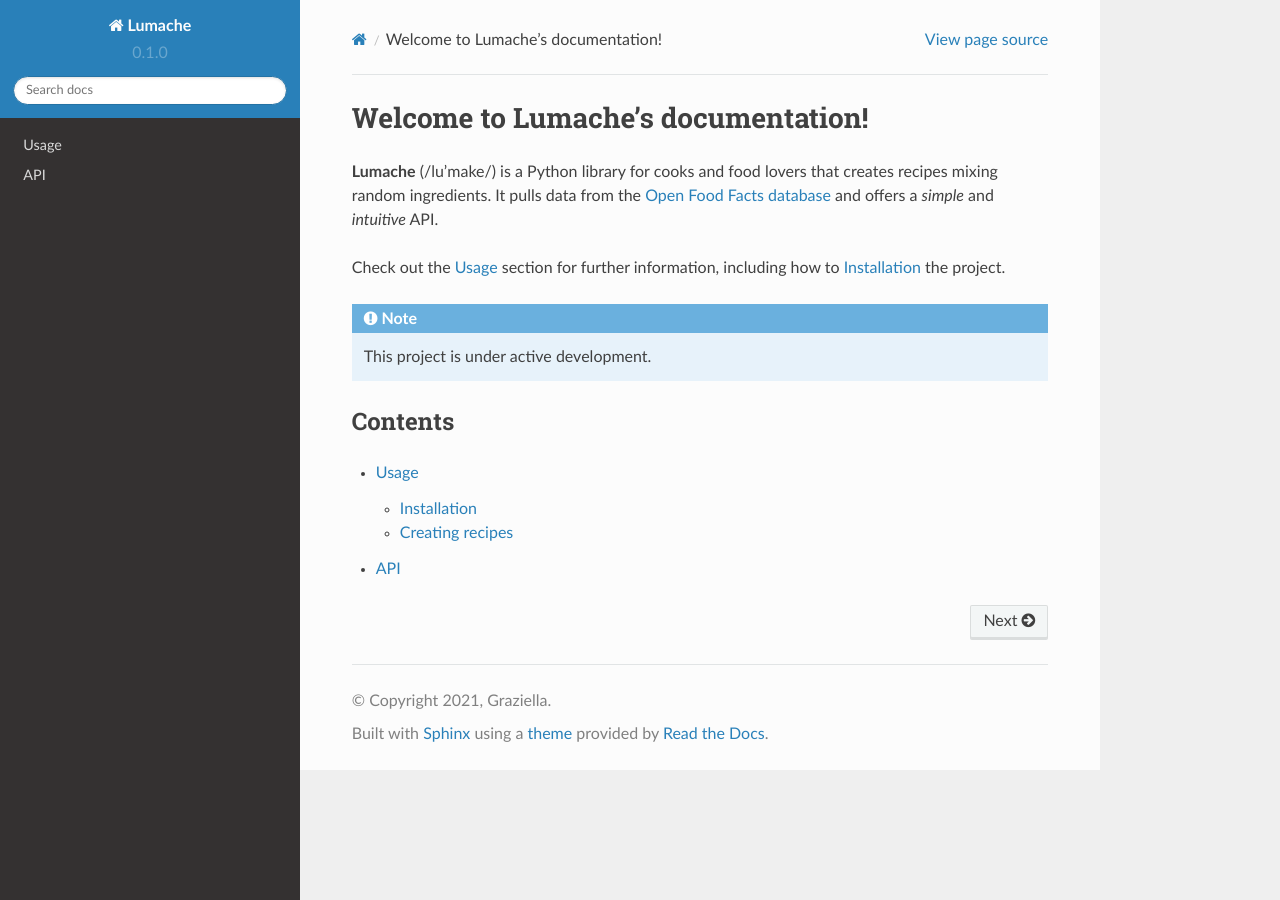
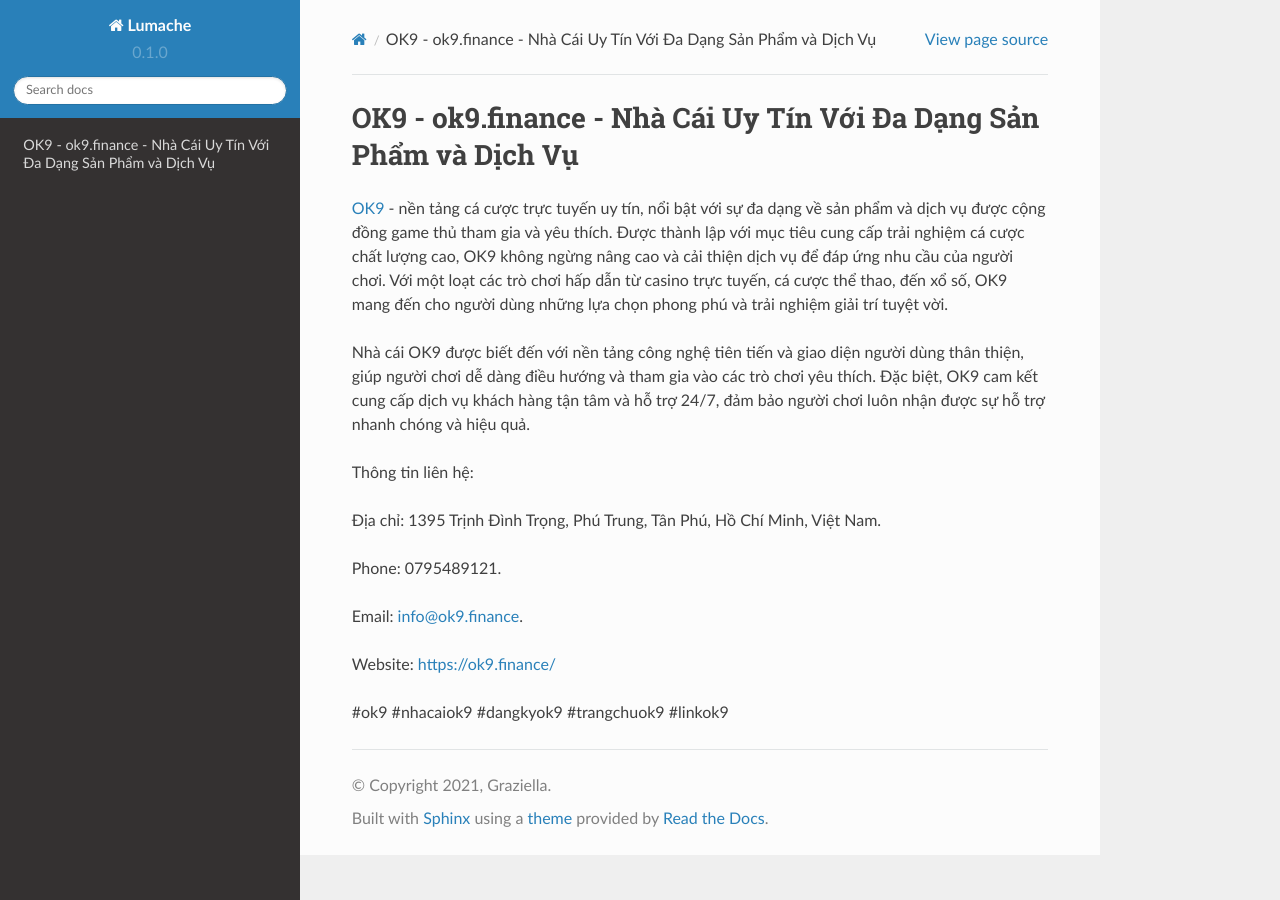
Before and after one commit to morriscraig2868/ok9finance, a Sphinx documentation site: the page built from docs/source/index.rst, in a window 1280 px wide. Built offline with Sphinx 7.4.7 and the Read the Docs theme 2.0.0, drawn with Linux system fonts in a browser that asks for light colours.

Commit message:
Update index.rst

```diff
--- a/docs/source/index.rst
+++ b/docs/source/index.rst
@@ -1,22 +1,18 @@
-Welcome to Lumache's documentation!
+OK9 - ok9.finance - Nhà Cái Uy Tín Với Đa Dạng Sản Phẩm và Dịch Vụ
 ===================================
 
-**Lumache** (/lu'make/) is a Python library for cooks and food lovers
-that creates recipes mixing random ingredients.
-It pulls data from the `Open Food Facts database <https://world.openfoodfacts.org/>`_
-and offers a *simple* and *intuitive* API.
+`OK9 <https://ok9.finance/>`_ - nền tảng cá cược trực tuyến uy tín, nổi bật với sự đa dạng về sản phẩm và dịch vụ được cộng đồng game thủ tham gia và yêu thích. Được thành lập với mục tiêu cung cấp trải nghiệm cá cược chất lượng cao, OK9 không ngừng nâng cao và cải thiện dịch vụ để đáp ứng nhu cầu của người chơi. Với một loạt các trò chơi hấp dẫn từ casino trực tuyến, cá cược thể thao, đến xổ số, OK9 mang đến cho người dùng những lựa chọn phong phú và trải nghiệm giải trí tuyệt vời.
 
-Check out the :doc:`usage` section for further information, including
-how to :ref:`installation` the project.
+Nhà cái OK9 được biết đến với nền tảng công nghệ tiên tiến và giao diện người dùng thân thiện, giúp người chơi dễ dàng điều hướng và tham gia vào các trò chơi yêu thích. Đặc biệt, OK9 cam kết cung cấp dịch vụ khách hàng tận tâm và hỗ trợ 24/7, đảm bảo người chơi luôn nhận được sự hỗ trợ nhanh chóng và hiệu quả.
 
-.. note::
+Thông tin liên hệ:
 
-   This project is under active development.
+Địa chỉ: 1395 Trịnh Đình Trọng, Phú Trung, Tân Phú, Hồ Chí Minh, Việt Nam.
 
-Contents
---------
+Phone: 0795489121.
 
-.. toctree::
+Email: info@ok9.finance.
 
-   usage
-   api
+Website: https://ok9.finance/
+
+#ok9 #nhacaiok9 #dangkyok9 #trangchuok9 #linkok9
```
